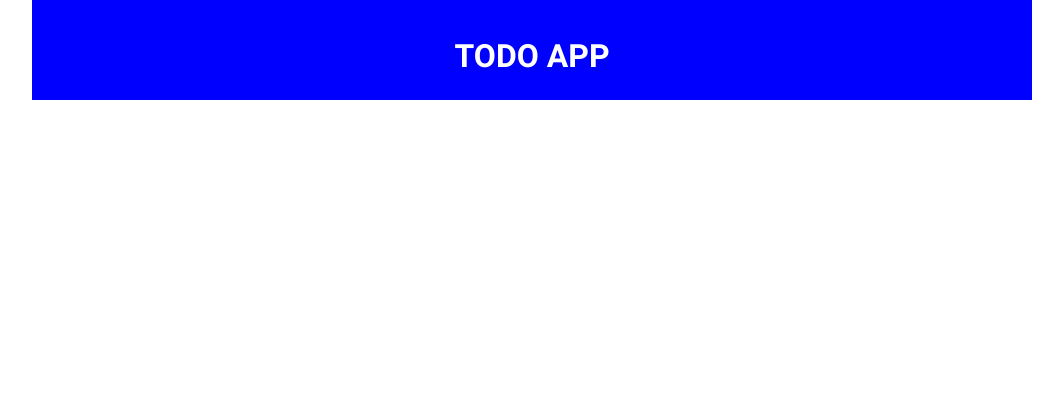
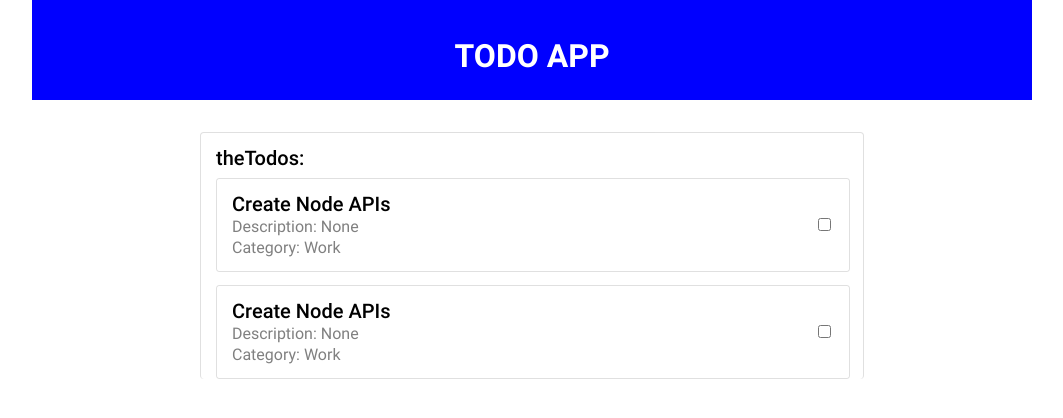
Before and after one commit to HoangLiarPhuongLe/typescript-training, a website built with Parcel: page src/index.html in a window 1280 px wide. Shown: the whole page, without its empty margins (108-1171 px from the left). Built offline with nearby package versions, Linux system fonts and the light colour scheme.

Commit message:
feat(show list todos): implement show list todos UI/UX

```diff
--- a/src/index.html
+++ b/src/index.html
@@ -1,9 +1,9 @@
 <!DOCTYPE html>
 <html lang="en">
     <head>
-    <meta charset="UTF-8">
-    <meta http-equiv="X-UA-Compatible" content="IE=edge">
-    <meta name="viewport" content="width=device-width, initial-scale=1.0">
+        <meta charset="UTF-8" />
+        <meta http-equiv="X-UA-Compatible" content="IE=edge" />
+        <meta name="viewport" content="width=device-width, initial-scale=1.0" />
         <link rel="stylesheet" href="./styles/main.css" />
         <title>TODO</title>
     </head>
@@ -11,5 +11,34 @@
         <header class="main-header">
             <h1 class="header-title">todo app</h1>
         </header>
+
+        <section class="todo-list-container">
+            <p class="todo-list-title">theTodos:</p>
+
+            <!-- Start TODO list -->
+            <ul class="todo-list">
+                <li class="todo-detail">
+                    <div class="todo-info">
+                        <p class="todo-info-text todo-info-name">Create Node APIs</p>
+                        <p class="todo-info-text">Description: None</p>
+                        <p class="todo-info-text">Category: Work</p>
+                    </div>
+                    <form>
+                        <input type="checkbox" />
+                    </form>
+                </li>
+                <li class="todo-detail">
+                    <div class="todo-info">
+                        <p class="todo-info-text todo-info-name">Create Node APIs</p>
+                        <p class="todo-info-text">Description: None</p>
+                        <p class="todo-info-text">Category: Work</p>
+                    </div>
+                    <form>
+                        <input type="checkbox" />
+                    </form>
+                </li>
+            </ul>
+            <!-- End TODO list -->
+        </section>
     </body>
 </html>
--- a/src/styles/main.css
+++ b/src/styles/main.css
@@ -1,3 +1,4 @@
-@import "abstracts/index.css";
-@import "base/index.css";
-@import "layout/index.css";
+@import 'abstracts/index.css';
+@import 'base/index.css';
+@import 'layout/index.css';
+@import 'pages/index.css';
--- /dev/null
+++ b/src/styles/pages/home.css
@@ -0,0 +1,58 @@
+.todo-list-container {
+    margin: 31.5px auto;
+    border-radius: 4px;
+    background: #fff;
+    border-top: 0.6px solid #0000001f;
+    border-left: 0.6px solid #0000001f;
+    border-right: 0.6px solid #0000001f;
+    width: 664px;
+    padding-top: 15px;
+    padding-left: 15px;
+    padding-right: 15px;
+    display: flex;
+    flex-direction: column;
+    gap: 10px;
+}
+
+.todo-list {
+    display: flex;
+    flex-direction: column;
+    gap: 13px;
+}
+
+.todo-list-title {
+    font-family: var(--primary-font);
+    font-size: var(--font-size-xl);
+    font-weight: var(--font-weight-medium);
+    line-heigth: normal;
+}
+
+.todo-detail {
+    width: 634px;
+    border-radius: 3px;
+    border: 1px solid #0000001f;
+    display: flex;
+    flex-direction: row;
+    padding: 15px;
+    justify-content: space-between;
+    align-items: center;
+}
+
+.todo-info {
+    display: flex;
+    flex-direction: column;
+    gap: 5px;
+}
+
+.todo-info-text {
+    color: grey;
+    font-family: var(--primary-font);
+    font-size: var(--font-size-base);
+    font-weight: var(--font-weight-normal);
+}
+
+.todo-info-name {
+    color: black;
+    font-size: var(--font-size-xl);
+    font-weight: var(--font-weight-medium);
+}
--- /dev/null
+++ b/src/styles/pages/index.css
@@ -0,0 +1 @@
+@import 'home.css';
```
Also changed, not shown: package.json (+6 -15 lines), 3 other files. Lines whose indentation alone changed are shown as unchanged.
